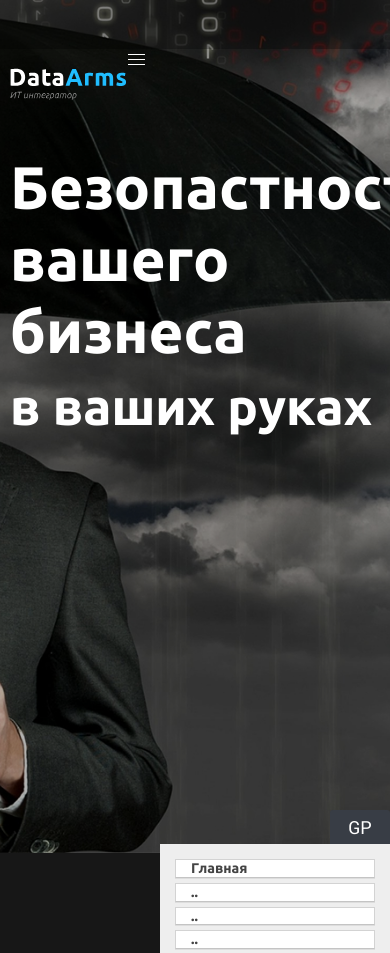
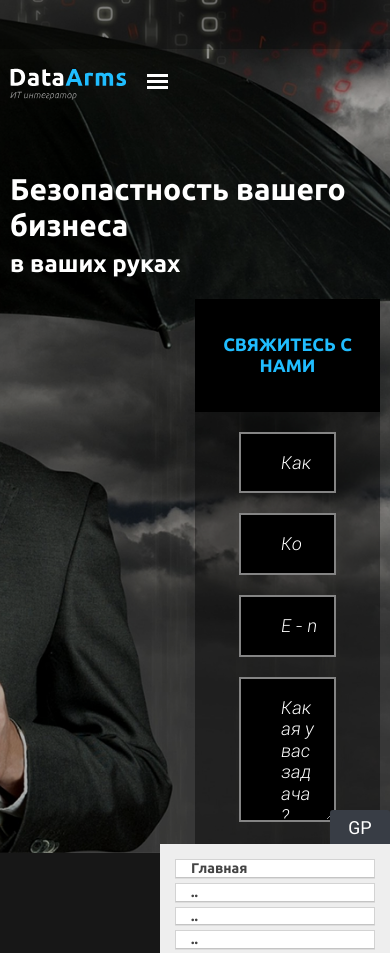
Before and after one commit to unluckylucker/dataarms, a website: page src/html/index.html in a window 390 px wide. Drawn offline with nearby package versions, Linux system fonts and the light colour scheme; files that its build step writes are made by us from their sources; files whose address does not match are found by name.

Commit message:
header menu search form

```diff
--- a/src/html/global/header.html
+++ b/src/html/global/header.html
@@ -38,7 +38,7 @@
 		<div class="header-bottom-content">
 			<!-- header logo -->
 			<img src="images/logo.svg" class="logo" alt="logo">
-			<span class="menu-icon"></span>
+			<div class="header-bottom-content__menu-btn"><span class="menu-icon"></span></div>
 			<!-- header search-->
 			<form class="header-bottom-content-search">
 				<input type="search" placeholder="Поиск по сайту..." class="header-bottom-content-search__input">
@@ -51,6 +51,7 @@
 			</form>
 			<!-- header menu-->
 			<div class="header-bottom-content-menu">
+				<div class="header-bottom-content-menu__close"><span class="close-icon"></span></div>
 				<ul>
 					<li class="header-bottom-content-menu__item"><a href="#">О нас</a></li>
 					<li class="header-bottom-content-menu__item"><a href="#">Услуги</a></li>
@@ -61,7 +62,35 @@
 			</div>
 			<!-- header main-->
 			<div class="header-bottom-content-main">
-				<h1>Безопастность вашего бизнеса <br><span>в ваших руках</span></h1>
+				<h1 class="header-title">Безопастность вашего бизнеса <br><span>в ваших руках</span></h1>
+				<form class="header-form">
+					<p class="form-title">Свяжитесь с нами</p>
+					<div class="form-title__item">
+						<input type="text" placeholder="Как вас зовут?" headerName>
+						<svg class="icon icon-form icon-user">
+							<use xlink:href="images/sprite/sprite.svg#user"></use>
+						</svg>
+					</div>
+					<div class="form-title__item">
+						<input type="number" placeholder="Контактный телефон*" name="headerPhone">
+						<svg class="icon icon-form icon-call">
+							<use xlink:href="images/sprite/sprite.svg#call"></use>
+						</svg>
+					</div>
+					<div class="form-title__item">
+						<input type="text" placeholder="E - mail" name="headerEmail">
+						<svg class="icon icon-form icon-mail">
+							<use xlink:href="images/sprite/sprite.svg#mail"></use>
+						</svg>
+					</div>
+					<div class="form-title__item">
+						<textarea type="text" name="headerTextarea">Какая у вас задача?</textarea>
+						<svg class="icon icon-form icon-think">
+							<use xlink:href="images/sprite/sprite.svg#think"></use>
+						</svg>
+					</div>
+					<button type="submit" class="btn btn_blue">Отправить заявку</button>
+				</form>
 			</div>
 		</div>
 	</div>
--- a/src/sass/global/_global.scss
+++ b/src/sass/global/_global.scss
@@ -61,9 +61,15 @@ ul {
 	margin-bottom: 0;
 	margin-top: 0;
 	list-style: none;
+	margin-left: 10px;
 	li {
 		list-style: none;
-		list-style-type:none;
+		list-style-type: disc;
+		color: #000;
+		font-weight: 400;
+		font-family: $ff-secondary;
+		padding-left: 5px;
+		margin-bottom: 30px;
 	}
 }
 input,
--- a/src/sass/global/_header.scss
+++ b/src/sass/global/_header.scss
@@ -36,7 +36,7 @@
 			background-size: auto, 128px 388px;
 		}
 		@media screen and (max-width: 767px) {
-			background: none;
+			display: none;
 		}
 	}
 }
@@ -169,20 +169,92 @@
 	float: right;
 	margin-top: 10px;
 }
+/* close menu */
+.header-bottom-content-menu__close{
+	cursor: pointer;
+	position: absolute;
+	right: 30px;
+	top: 5px;
+	@media screen and (min-width: 891px) {
+		display: none;
+	}
+}
+
+.close-icon {
+	color: #fff;
+	position: absolute;
+	margin-top: 0;
+	margin-left: 0;
+	width: 25px;
+	height: 25px;
+}
+.close-icon:before {
+	content: '';
+	position: absolute;
+	top: 10px;
+	width: 25px;
+	height: 1px;
+	background-color: currentColor;
+	-webkit-transform: rotate(-45deg);
+	transform: rotate(-45deg);
+}
+.close-icon:after {
+	content: '';
+	position: absolute;
+	top: 10px;
+	width: 25px;
+	height: 1px;
+	background-color: currentColor;
+	-webkit-transform: rotate(45deg);
+	transform: rotate(45deg);
+}
 
 .header-bottom-content-menu {
 	position: absolute;
 	right: 90px;
 	top: 0px;
 	border-right: 2px solid #fff;
+	z-index: 2;
 	@media screen and (max-width: 1240px) {
 		right: 55px;
 	}
 	@media screen and (max-width: 890px) {
 		display: none;
+		background: $primary-color;
+		top: 0;
+		left: 0;
+		margin-top: 0;
+		width: 230px;
+		border-right: none;
+		height: 100%;
+		position: fixed;
+		margin-top: 49px;
+		.header-bottom-content-menu__item{
+			float: none;
+			padding: 15px 0;
+			a{
+				@include font-size(14px);
+			}
+		}
+	}
+	@media screen and (min-width: 891px) {
+		display: block !important;
 	}
 	.header-bottom-content-menu__item{
 		margin-bottom: 0px;
+	}
+}
+/* header menu hamburger */
+.header-bottom-content__menu-btn{
+	cursor: pointer;
+	display: inline-block;
+	margin-left: 15px;
+	margin-top: 23px;
+	width: 22px;
+	height: 22px;
+	vertical-align: top;
+	@media screen and (min-width: 891px) {
+		display: none;
 	}
 }
 
@@ -190,27 +262,27 @@
 	color: #fff;
 	position: absolute;
 	margin-left: 2px;
-  margin-top: 10px;
-  width: 17px;
-  height: 1px;
+	width: 21px;
+	height: 3px;
+	margin-top: 8px;
 	background-color: currentColor;
 }
 .menu-icon:before {
 	content: '';
 	position: absolute;
-  top: -5px;
+	top: -6px;
 	left: 0;
-  width: 17px;
-  height: 1px;
+	width: 21px;
+	height: 3px;
 	background-color: currentColor;
 }
 .menu-icon:after {
 	content: '';
 	position: absolute;
-  top: 5px;
+	top: 6px;
 	left: 0;
-  width: 17px;
-  height: 1px;
+	width: 21px;
+	height: 3px;
 	background-color: currentColor;
 }
 
@@ -263,4 +335,91 @@
 	stroke: #fff;
 	fill: #fff;
 }
+
+/* header-title */
+.header-title{
+	margin-top: 208px;
+	float: left;
+	@media screen and (max-width: 1240px) {
+		@include font-size(48px);
+		margin-top: 109px;
+		span{
+			@include font-size(36px);
+		}
+	}
+	@media screen and (max-width: 979px) {
+		@include font-size(40px);
+		span{
+			@include font-size(30px);
+		}
+	}
+	@media screen and (max-width: 540px) {
+		@include font-size(30px);
+		margin-top: 60px;
+		span{
+			@include font-size(24px);
+		}
+	}
+}
+/* header-form */
+.header-form{
+	float: right;
+	width: 510px;
+	text-align: center;
+	padding: 0 44px 44px 44px;
+	@media screen and (max-width: 1240px) {
+		width: 50%;
+	}
+	background: rgba(0,0,0,0.4);
+	button{
+		margin-top: 44px;
+	}
+}
+
+.form-title{
+	color: #20bdff;
+	margin: 0;
+	background: #000;
+	text-transform: uppercase;
+	font-weight: 700;
+	font-family: $ff-secondary;
+	padding: 35px 0;
+	margin: 0 -44px 0 -44px;
+}
+
+.form-title__item{
+	margin-top: 20px;
+	position: relative;
+	input, textarea{
+		width: 100%;
+		background: #000;
+		border: 2px solid $grey;
+		color: #fff;
+		font-style: italic;
+		padding: 18px;
+		padding-left: 40px;
+	}
+	textarea{
+		height: 145px;
+	}
+}
+
+.icon-form{
+	position: absolute;
+	top: 23px;
+	left: 15px;
+	width: 16px;
+	height: 16px;
+}
+
+.icon-form.icon-call{
+	width: 16px;
+	height: 16px;
+}
+
+.icon-form.icon-mail{
+	width: 16px;
+	height: 16px;
+}
+
 /* end header */
--- a/src/sass/global/_typography.scss
+++ b/src/sass/global/_typography.scss
@@ -73,16 +73,3 @@ a {
 		text-decoration: underline;
 	}
 }
-
-/* list */
-ul{
-	margin-left: 20px;
-	li{
-		color: #000;
-		font-weight: 400;
-		font-family: $ff-secondary;
-		list-style-type: disc;
-		padding-left: 5px;
-		margin-bottom: 30px;
-	}
-}
--- a/src/sass/sprite/_sprite.scss
+++ b/src/sass/sprite/_sprite.scss
@@ -17,10 +17,6 @@
 .icon-cloud {
 	font-size:(512/10)*1rem;
 	width:(512/512)*1em;
-}
-.icon-conversation-speech-bubbles- {
-	font-size:(14/10)*1rem;
-	width:(14/14)*1em;
 }
 .icon-database {
 	font-size:(56/10)*1rem;
@@ -46,6 +42,10 @@
 	font-size:(485.213/10)*1rem;
 	width:(485.213/485.213)*1em;
 }
+.icon-think {
+	font-size:(14/10)*1rem;
+	width:(14/14)*1em;
+}
 .icon-user {
 	font-size:(409.164/10)*1rem;
 	width:(409.165/409.164)*1em;
```
Also changed, not shown: src/html/ui.html (+0 -3 lines), src/js/custom.js (+14 -0 lines), src/svg/think.svg (renamed from src/svg/conversation-speech-bubbles-.svg). Lines whose indentation alone changed are shown as unchanged.
